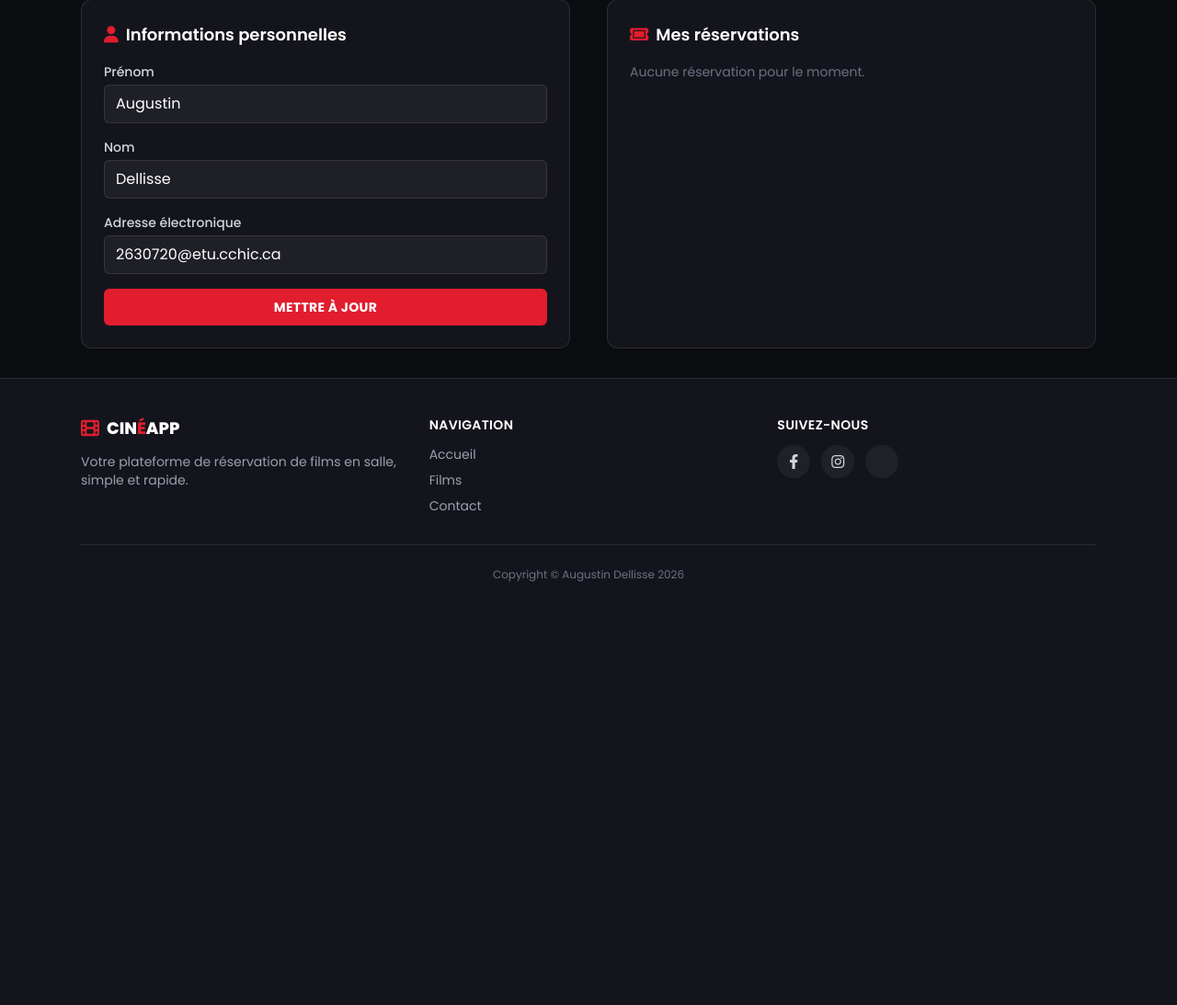
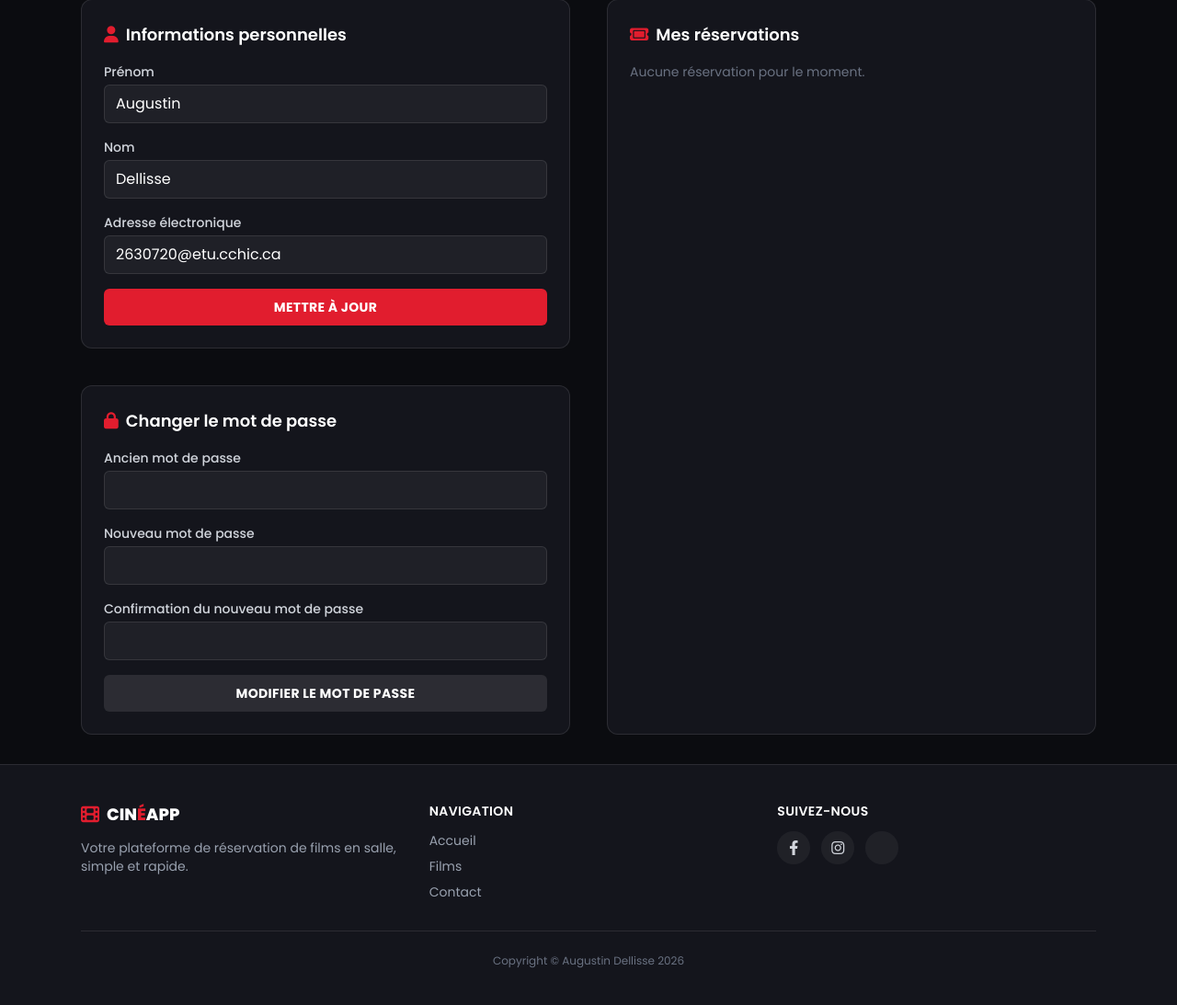
Before and after one commit to augustin-d2L/django_cinema_project, a Django app: page /compte in a window 1280 px wide. Shown: the part 206-1299 px from the top of the page at 92% size. Before the commit the page ends 839 px from the top, so only its background shows below. Run offline with Django 5.2, Linux system fonts and the light colour scheme; a user stored in the database is signed in; data comes from the database, SQL or seed files in the repository; both versions use the stored data as it was after the commit.

Commit message:
added change password possibility

```diff
--- a/cinema_app/forms.py
+++ b/cinema_app/forms.py
@@ -3,7 +3,7 @@ from django.core.exceptions import ValidationError
 from django.contrib.auth.forms import UserCreationForm
 from django.contrib.auth.models import User
 from .models import Movie, CinemaRoom
-from django.contrib.auth.forms import AuthenticationForm
+from django.contrib.auth.forms import AuthenticationForm, PasswordChangeForm
 from django.utils.translation import gettext_lazy as _
 
 import datetime
@@ -118,3 +118,15 @@ class UserUpdateForm(forms.ModelForm):
                 'class': 'w-full px-3 py-2 rounded-md bg-white/5 border border-white/10 text-white focus:outline-none focus:border-cinema-red'
             }),
         }
+
+
+class StyledPasswordChangeForm(PasswordChangeForm):
+    def __init__(self, *args, **kwargs):
+        super().__init__(*args, **kwargs)
+        for field in self.fields.values():
+            field.widget.attrs.update({
+                'class': 'w-full px-3 py-2 rounded-md bg-white/5 border border-white/10 text-white focus:outline-none focus:border-cinema-red'
+            })
+        # Django place le curseur dans ce champ au chargement : on l'enlève,
+        # sinon la page de compte "saute" vers le formulaire de mot de passe
+        self.fields['old_password'].widget.attrs.pop('autofocus', None)
--- a/cinema_app/templates/cinema_app/account.html
+++ b/cinema_app/templates/cinema_app/account.html
@@ -10,12 +10,15 @@
 
 <div class="grid grid-cols-2 gap-10">
 
+    <!-- profil + mot de passe -->
+    <div class="space-y-10">
+
         <!-- Profil -->
         <div class="bg-cinema-dark border border-white/10 rounded-xl p-6">
             <h3 class="text-white font-semibold text-lg mb-4">
                 <i class="fa-solid fa-user text-cinema-red mr-2"></i>{% translate "Informations personnelles" %}
             </h3>
-        <form method="post" class="space-y-4">
+            <form method="post" action="{% url 'account' %}" class="space-y-4">
                 {% csrf_token %}
 
                 <div>
@@ -47,6 +50,33 @@
                     {% translate "Mettre à jour" %}
                 </button>
             </form>
+        </div>
+
+        <!-- Mot de passe -->
+        <div id="password" class="bg-cinema-dark border border-white/10 rounded-xl p-6">
+            <h3 class="text-white font-semibold text-lg mb-4">
+                <i class="fa-solid fa-lock text-cinema-red mr-2"></i>{% translate "Changer le mot de passe" %}
+            </h3>
+            <form method="post" action="{% url 'change_password' %}" class="space-y-4">
+                {% csrf_token %}
+
+                {% for field in password_form %}
+                <div>
+                    <label for="{{ field.id_for_label }}" class="block text-sm font-medium text-gray-300 mb-1">{{ field.label }}</label>
+                    {{ field }}
+                    {% for error in field.errors %}
+                    <p class="text-red-400 text-xs mt-1">{{ error }}</p>
+                    {% endfor %}
+                </div>
+                {% endfor %}
+
+                <button type="submit"
+                        class="w-full py-2.5 rounded-md bg-white/10 text-white font-bold uppercase tracking-wide text-sm hover:bg-white/20 transition-colors">
+                    {% translate "Modifier le mot de passe" %}
+                </button>
+            </form>
+        </div>
+
     </div>
 
     <!-- Liste des réservations (billets) -->
--- a/cinema_app/urls.py
+++ b/cinema_app/urls.py
@@ -11,5 +11,6 @@ urlpatterns = [
     path('film/<int:pk>', views.MovieView.as_view(), name='movie'),
     path('inscription', views.RegisterView.as_view(), name='register'),
     path('compte', views.AccountView.as_view(), name='account'),
+    path('compte/mot-de-passe', views.ChangePasswordView.as_view(), name='change_password'),
     path('compte/reservation/<int:pk>/supprimer', views.DeleteTicketView.as_view(), name='delete_reservation'),
 ]
--- a/cinema_app/views.py
+++ b/cinema_app/views.py
@@ -5,9 +5,9 @@ from django.views.generic.base import View
 from django.core.paginator import Paginator
 from django.contrib import messages
 from .models import * # a changer
-from .forms import ContactForm, ReservationForm, RegisterForm, UserUpdateForm
+from .forms import ContactForm, ReservationForm, RegisterForm, UserUpdateForm, StyledPasswordChangeForm
 from django.contrib.auth.mixins import LoginRequiredMixin
-from django.contrib.auth import login
+from django.contrib.auth import login, update_session_auth_hash
 import datetime
 from .constants import PRIX_BILLET
 from employee_app.mixins import EMPLOYEE_GROUPS
@@ -127,13 +127,7 @@ class AccountView(LoginRequiredMixin, View):
     login_url = 'login'
 
     def get(self, request):
-        form = UserUpdateForm(instance=request.user)
-        tickets = request.user.tickets.all().order_by('screening__screening_time')
-        return render(request, 'cinema_app/account.html', {
-            'form': form,
-            'tickets': tickets,
-            'now': timezone.now(),
-        })
+        return render(request, 'cinema_app/account.html', account_context(request))
 
     def post(self, request):
         form = UserUpdateForm(request.POST, instance=request.user)
@@ -142,11 +136,34 @@ class AccountView(LoginRequiredMixin, View):
             messages.add_message(request, messages.SUCCESS, _("Profil mis à jour."))
             return redirect('account')
 
-        tickets = request.user.tickets.all().order_by('screening__screening_time')
-        return render(request, 'cinema_app/account.html', {
-            'form': form,
-            'tickets': tickets,
-        })
+        return render(request, 'cinema_app/account.html', account_context(request, form=form))
+
+
+class ChangePasswordView(LoginRequiredMixin, View):
+    login_url = 'login'
+
+    def get(self, request):
+        return redirect('account')
+
+    def post(self, request):
+        password_form = StyledPasswordChangeForm(request.user, request.POST)
+        if password_form.is_valid():
+            user = password_form.save()
+            update_session_auth_hash(request, user)
+            messages.add_message(request, messages.SUCCESS, _("Mot de passe modifié avec succès."))
+            return redirect('account')
+
+        return render(request, 'cinema_app/account.html',
+                      account_context(request, password_form=password_form))
+
+def account_context(request, form=None, password_form=None):
+    return {
+        'form': form or UserUpdateForm(instance=request.user),
+        'password_form': password_form or StyledPasswordChangeForm(request.user),
+        'tickets': request.user.tickets.select_related('screening__movie', 'screening__cinema_room')
+                                       .order_by('screening__screening_time'),
+        'now': timezone.now(),
+    }
 
 
 class DeleteTicketView(LoginRequiredMixin, View):
```
Also changed, not shown: db.sqlite3, locale/en/LC_MESSAGES/django.po, 1 other file. Lines whose indentation alone changed are shown as unchanged.
